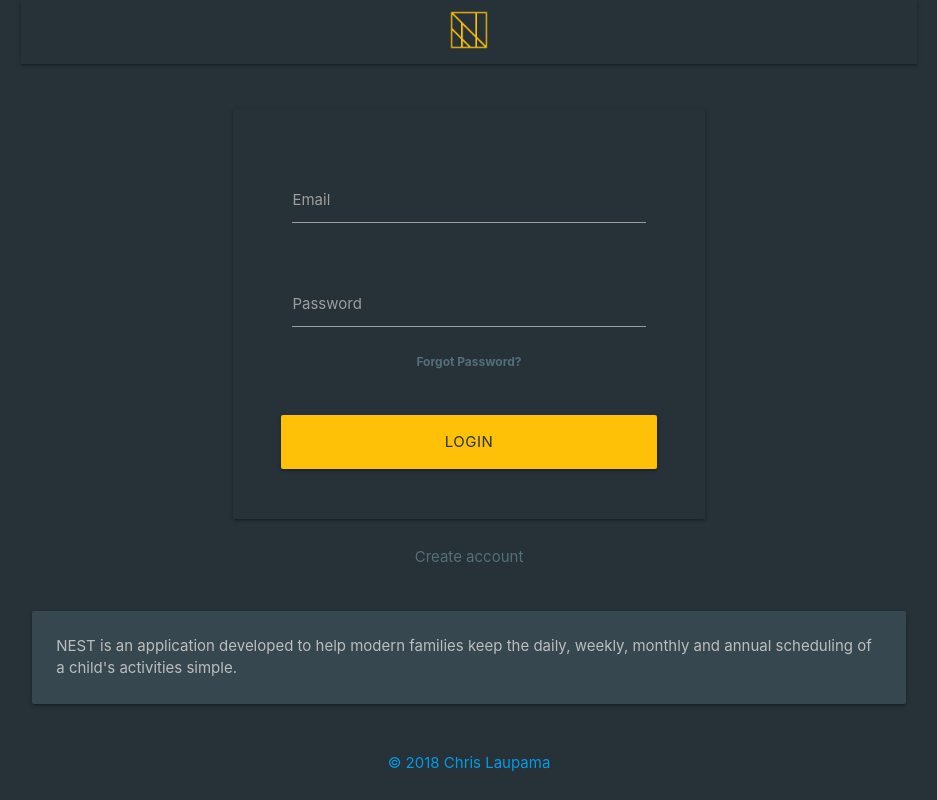
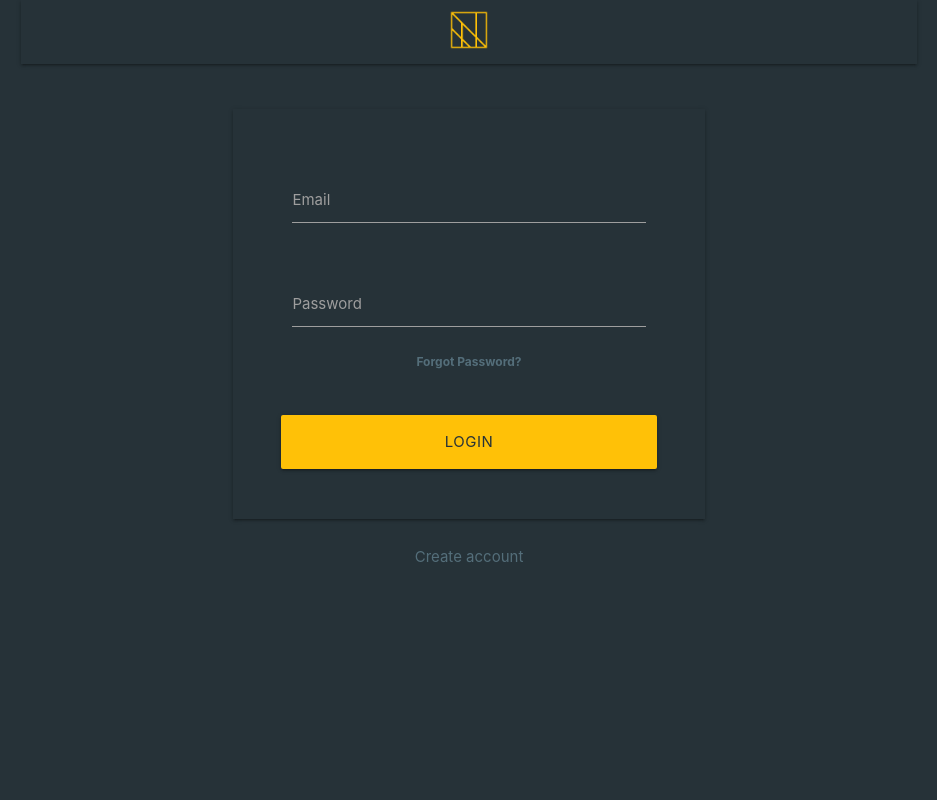
Before and after one commit to chrislaupama/nest-react, a React (Create React App) app: page / in a window 1280 px wide. Shown: the whole page, without its empty margins (171-1108 px from the left). Built offline with nearby package versions, Linux system fonts and the light colour scheme.

Commit message:
footer only shows once logged in

```diff
--- a/src/components/App.jsx
+++ b/src/components/App.jsx
@@ -19,7 +19,7 @@ export default class App extends React.Component {
           <Route path="/app" exact component={Main} />
           <Route path="/add" exact component={Add} />
           <Route path="/app/profile" component={Profile} />
-          <Route path="/" component={Footer} />
+          <Route path="/app" component={Footer} />
           <Route path="/app" component={FloatingButton} />
         </div>
       </Router>
```
